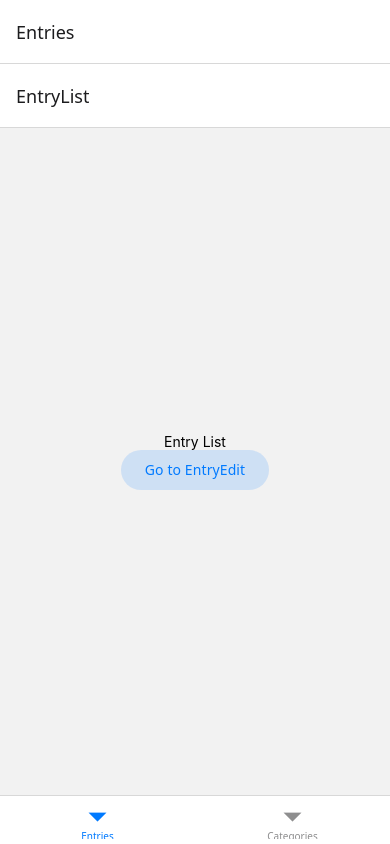
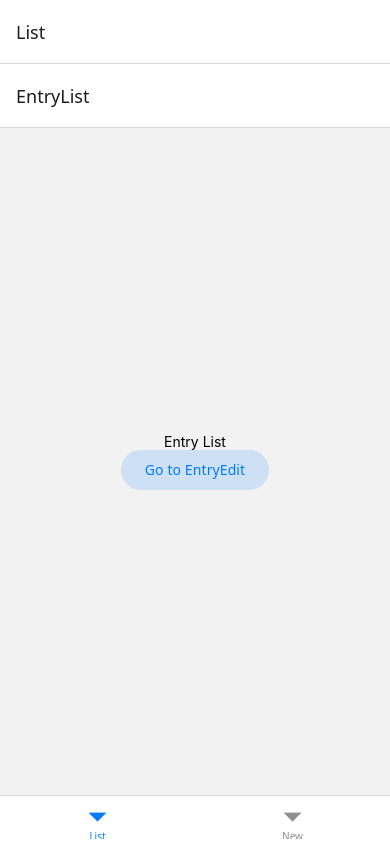
Before and after one commit to kamarini09/finance_manager, a React Native app: screen / in a window 390 px wide. Built offline with nearby package versions, Linux system fonts and the light colour scheme.

Commit message:
small naming changes

```diff
--- a/navigation/TabNavigation.tsx
+++ b/navigation/TabNavigation.tsx
@@ -1,11 +1,11 @@
 import React from "react";
 import { createBottomTabNavigator } from "@react-navigation/bottom-tabs";
 import StackNavigator from "./StackNavigation";
-import CategoryScreen from "../screens/categoryScreen";
+import NewScreen from "../screens/NewScreen";
 
 export type HomeTabParamList = {
-  Entries: undefined;
-  Categories: undefined;
+  List: undefined;
+  New: undefined;
 };
 
 const Tab = createBottomTabNavigator<HomeTabParamList>();
@@ -13,8 +13,8 @@ const Tab = createBottomTabNavigator<HomeTabParamList>();
 export default function TabNavigator() {
   return (
     <Tab.Navigator>
-      <Tab.Screen name="Entries" component={StackNavigator} />
-      <Tab.Screen name="Categories" component={CategoryScreen} />
+      <Tab.Screen name="List" component={StackNavigator} />
+      <Tab.Screen name="New" component={NewScreen} />
     </Tab.Navigator>
   );
 }
--- a/screens/categoryScreen.tsx
+++ b/screens/NewScreen.tsx
@@ -1,10 +1,10 @@
 import React from "react";
 import { View, Text } from "react-native";
 
-export default function CategoryScreen() {
+export default function NewScreen() {
   return (
     <View style={{ flex: 1, alignItems: "center", justifyContent: "center" }}>
-      <Text>Categories Screen</Text>
+      <Text>New Screen</Text>
     </View>
   );
 }
```
